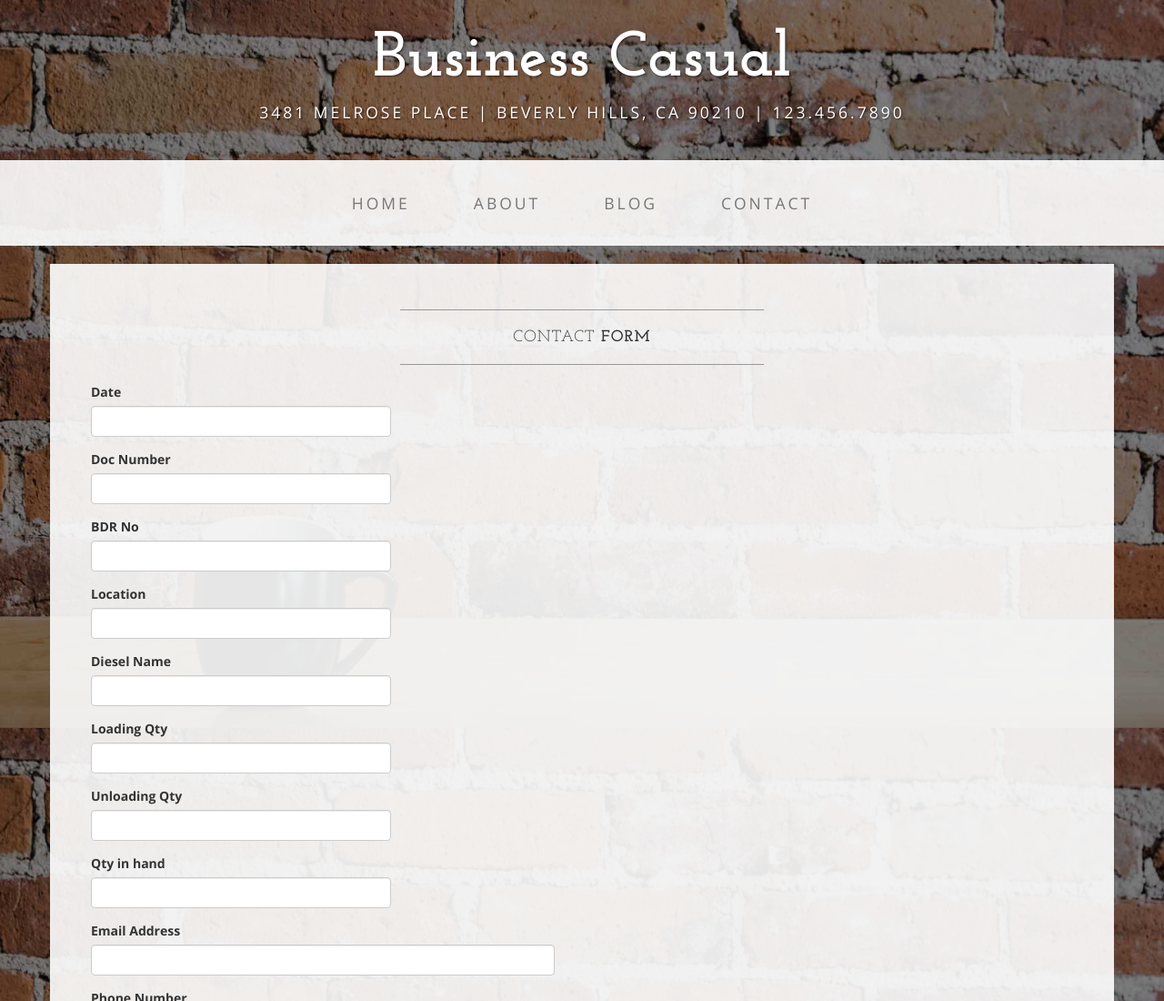
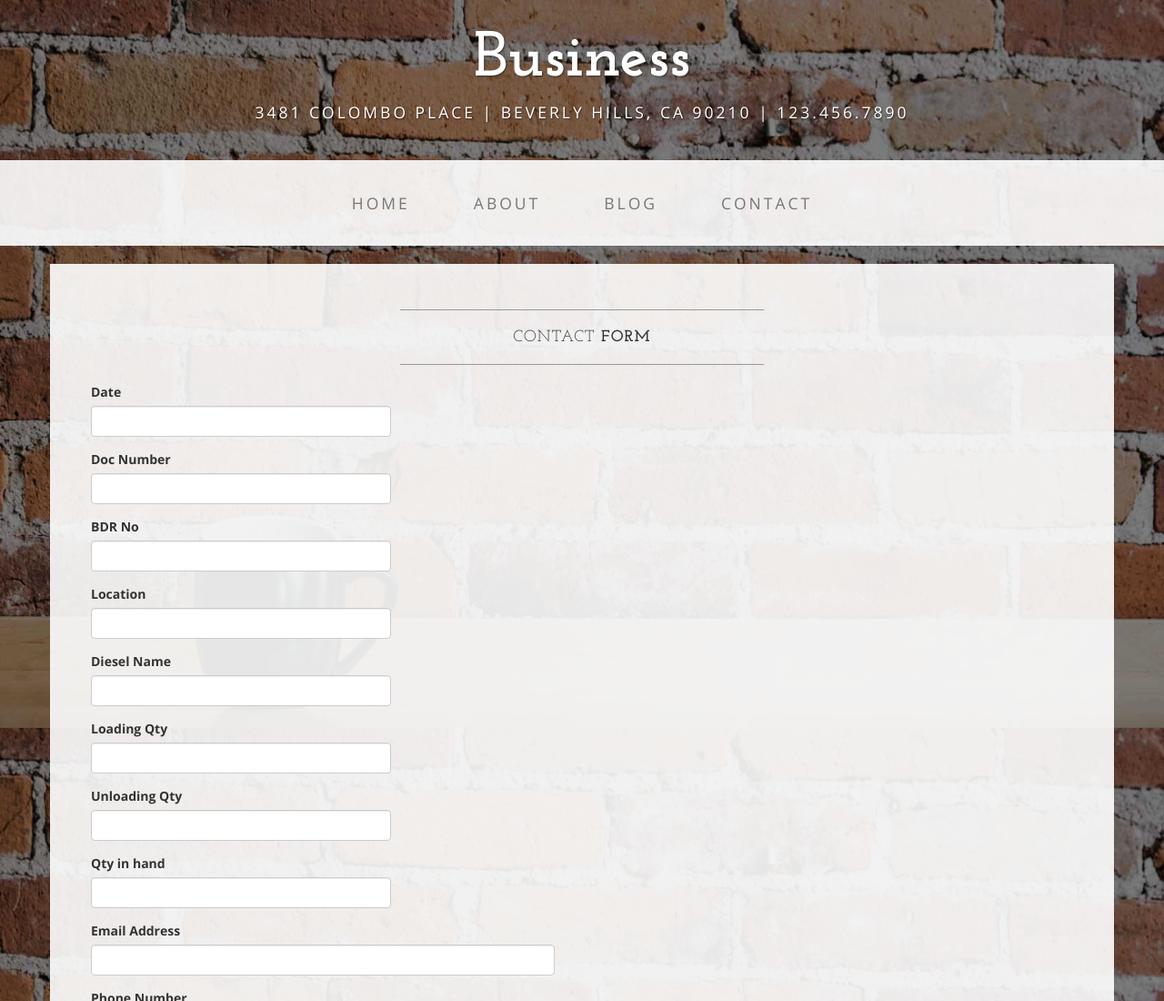
Before and after one commit to ravi6112/diesel-project, a plain HTML site: page contact.html in a window 1280 px wide. Shown: the top 1100 px of the page at 91% size. Drawn offline with nearby package versions, Linux system fonts and the light colour scheme.

Commit message:
modified address

```diff
--- a/contact.html
+++ b/contact.html
@@ -32,8 +32,8 @@
 
 <body>
 
-    <div class="brand">Business Casual</div>
-    <div class="address-bar">3481 Melrose Place | Beverly Hills, CA 90210 | 123.456.7890</div>
+    <div class="brand">Business </div>
+    <div class="address-bar">3481 colombo Place | Beverly Hills, CA 90210 | 123.456.7890</div>
 
     <!-- Navigation -->
     <nav class="navbar navbar-default" role="navigation">
```
